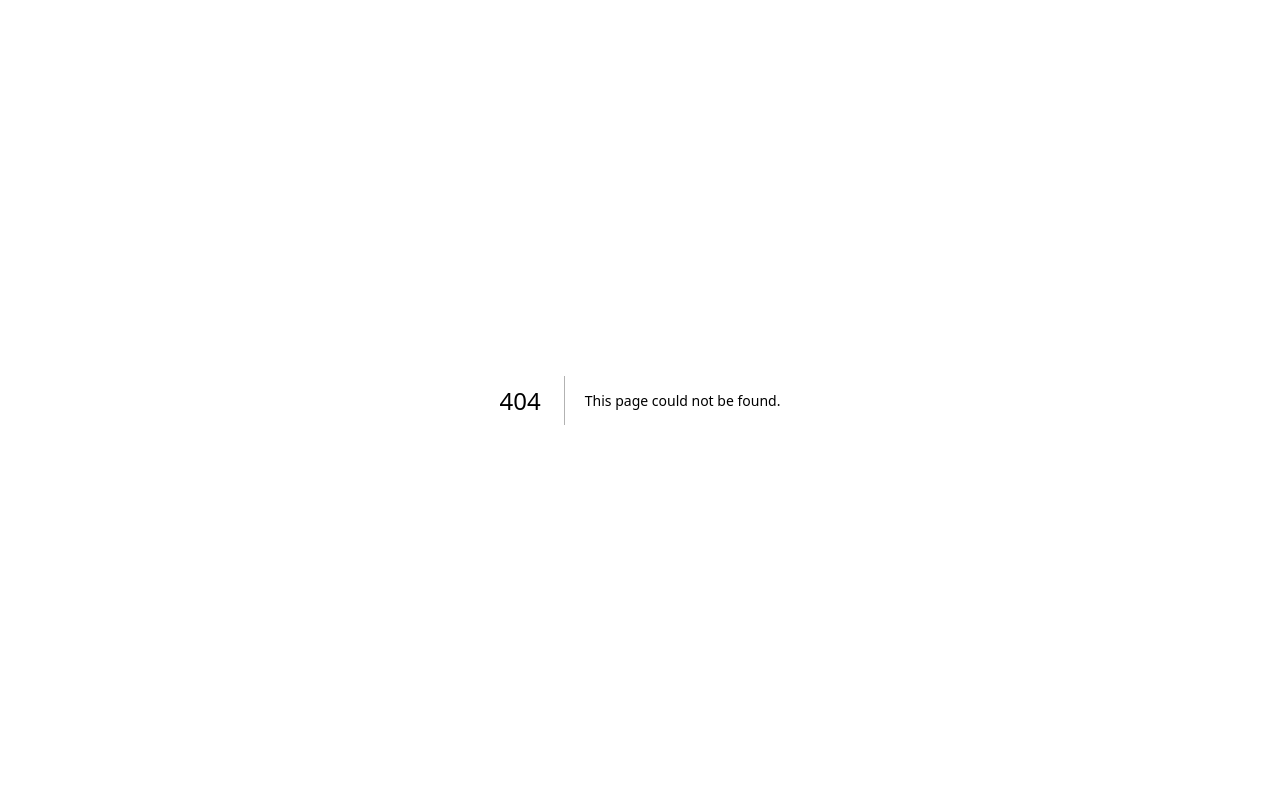
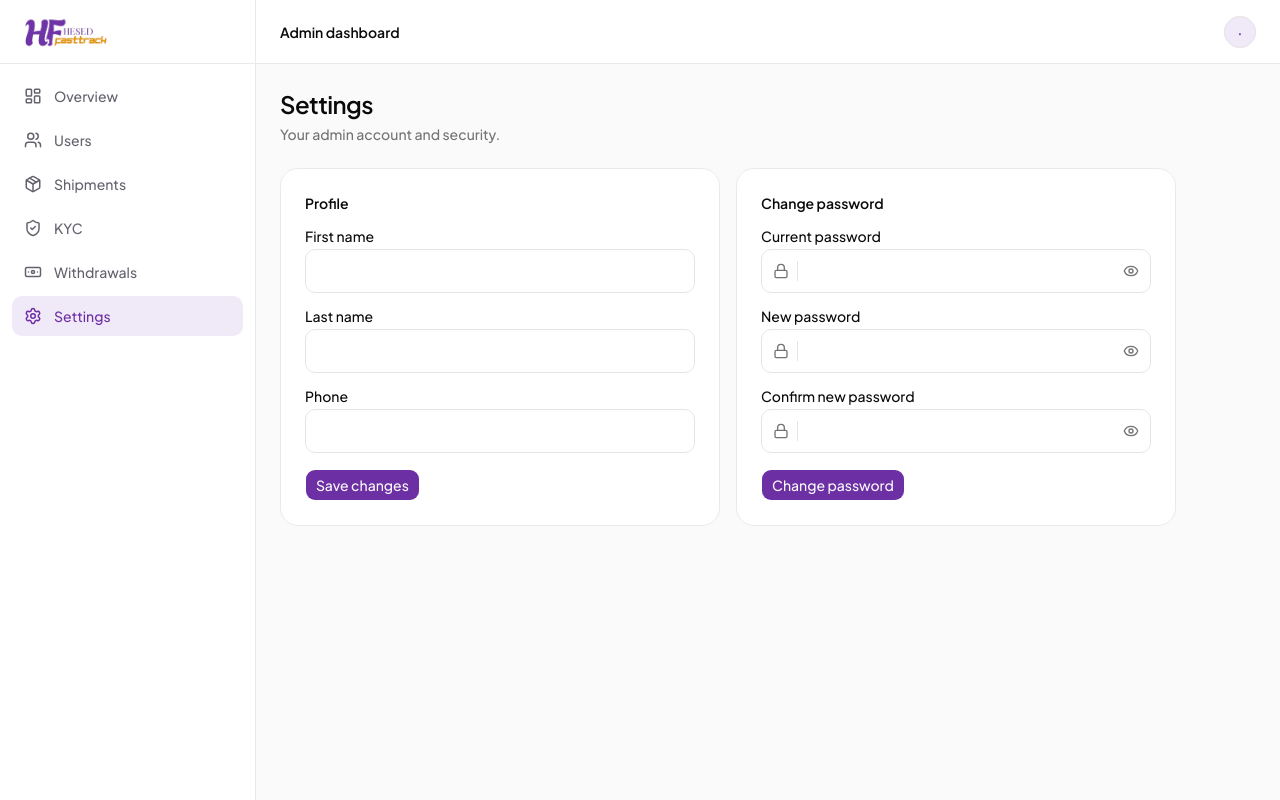
Before and after one commit to Hesed-Fasttrack/hesed-fasttrack-web, a Next.js app: page /dashboard/admin/settings in a window 1280 px wide. Before the commit this address had no page. Built offline with nearby package versions, Linux system fonts and the light colour scheme; no server answers.

Commit message:
code adjustments and updates

```diff
--- a/app/dashboard/admin/_components/admin-sidebar.tsx
+++ b/app/dashboard/admin/_components/admin-sidebar.tsx
@@ -2,7 +2,7 @@
 
 import { DashboardSidebar, type DashboardNavItem } from "@/components/shared/dashboard-sidebar";
 import Cookies from "js-cookie";
-import { Banknote, History, LayoutDashboard, Package, ShieldCheck, UserRoundCog, Users } from "lucide-react";
+import { Banknote, History, LayoutDashboard, Package, Settings, ShieldCheck, UserRoundCog, Users } from "lucide-react";
 import { useEffect, useState } from "react";
 
 const NAV_ITEMS: (DashboardNavItem & { superOnly?: boolean })[] = [
@@ -13,6 +13,7 @@ const NAV_ITEMS: (DashboardNavItem & { superOnly?: boolean })[] = [
   { label: "Withdrawals", href: "/dashboard/admin/withdrawals", icon: Banknote },
   { label: "Admins", href: "/dashboard/admin/admins", icon: UserRoundCog, superOnly: true },
   { label: "Activity", href: "/dashboard/admin/activities", icon: History, superOnly: true },
+  { label: "Settings", href: "/dashboard/admin/settings", icon: Settings },
 ];
 
 export const AdminSidebar = function ({ className, onNavigate }: { className?: string; onNavigate?: () => void }) {
--- /dev/null
+++ b/app/dashboard/admin/settings/page.tsx
@@ -0,0 +1,98 @@
+"use client";
+
+import { FormInput } from "@/components/form/form-input";
+import { PageHeader } from "@/components/shared/page-header";
+import { Button } from "@/components/ui/button";
+import { useGetProfile } from "@/hooks/use-get-profile";
+import { useSubmitData } from "@/hooks/use-submit-data";
+import { API_ENDPOINTS } from "@/lib/endpoints";
+import { zodResolver } from "@hookform/resolvers/zod";
+import { Loader2, Lock } from "lucide-react";
+import { useEffect } from "react";
+import { useForm } from "react-hook-form";
+import z from "zod";
+
+const profileSchema = z.object({
+  first_name: z.string().trim().min(1, "First name is required"),
+  last_name: z.string().trim().optional(),
+  phone_no: z.string().trim().optional(),
+});
+
+const passwordSchema = z
+  .object({
+    current_password: z.string().min(1, "Your current password is required"),
+    new_password: z
+      .string()
+      .min(8, "Password must be at least 8 characters long")
+      .regex(/^(?=.*[A-Za-z])(?=.*\d)(?=.*[@$!%*?&#^()\-_=+.])[A-Za-z\d@$!%*?&#^()\-_=+.]{8,}$/, "Password must include at least one letter, one number and one special character"),
+    confirm_password: z.string(),
+  })
+  .superRefine((data, ctx) => {
+    if (data.confirm_password !== data.new_password) {
+      ctx.addIssue({ code: z.ZodIssueCode.custom, message: "Passwords do not match", path: ["confirm_password"] });
+    }
+  });
+
+type ProfileFormValues = z.infer<typeof profileSchema>;
+type PasswordFormValues = z.infer<typeof passwordSchema>;
+
+export default function AdminSettingsPage() {
+  const { profile } = useGetProfile();
+
+  const profileForm = useForm<ProfileFormValues>({ resolver: zodResolver(profileSchema), defaultValues: { first_name: "", last_name: "", phone_no: "" } });
+  const passwordForm = useForm<PasswordFormValues>({ resolver: zodResolver(passwordSchema) });
+
+  useEffect(() => {
+    if (!profile) return;
+    profileForm.reset({ first_name: profile.first_name ?? "", last_name: profile.last_name ?? "", phone_no: profile.phone_no ?? "" });
+    // eslint-disable-next-line react-hooks/exhaustive-deps
+  }, [profile]);
+
+  const { mutate: updateProfile, isPending: isSavingProfile } = useSubmitData<ProfileFormValues, unknown>({
+    url: API_ENDPOINTS.auth.updateProfile,
+    method: "put",
+    onSuccessMessage: "Profile updated",
+    additionalQueryKeys: [[API_ENDPOINTS.auth.getProfile]],
+  });
+
+  const { mutate: updatePassword, isPending: isSavingPassword } = useSubmitData<{ current_password: string; new_password: string }, unknown>({
+    url: API_ENDPOINTS.auth.updatePassword,
+    method: "put",
+    onSuccessMessage: "Password changed",
+    onSuccess: () => passwordForm.reset(),
+  });
+
+  return (
+    <div>
+      <PageHeader title="Settings" description="Your admin account and security." />
+
+      <div className="grid max-w-4xl gap-4 lg:grid-cols-2">
+        <div className="rounded-2xl border border-line bg-white p-6">
+          <p className="text-sm font-semibold text-foreground">Profile</p>
+          <form onSubmit={profileForm.handleSubmit(data => updateProfile({ ...data, last_name: data.last_name || undefined, phone_no: data.phone_no || undefined }))} className="mt-4 space-y-4">
+            <FormInput<ProfileFormValues> control={profileForm.control} name="first_name" errors={profileForm.formState.errors} label="First name" />
+            <FormInput<ProfileFormValues> control={profileForm.control} name="last_name" errors={profileForm.formState.errors} label="Last name" />
+            <FormInput<ProfileFormValues> control={profileForm.control} name="phone_no" errors={profileForm.formState.errors} label="Phone" type="tel" />
+            <Button type="submit" disabled={isSavingProfile}>
+              {isSavingProfile && <Loader2 className="animate-spin" />}
+              Save changes
+            </Button>
+          </form>
+        </div>
+
+        <div className="rounded-2xl border border-line bg-white p-6">
+          <p className="text-sm font-semibold text-foreground">Change password</p>
+          <form onSubmit={passwordForm.handleSubmit(data => updatePassword({ current_password: data.current_password, new_password: data.new_password }))} className="mt-4 space-y-4">
+            <FormInput<PasswordFormValues> control={passwordForm.control} name="current_password" errors={passwordForm.formState.errors} label="Current password" type="password" icon={Lock} />
+            <FormInput<PasswordFormValues> control={passwordForm.control} name="new_password" errors={passwordForm.formState.errors} label="New password" type="password" icon={Lock} />
+            <FormInput<PasswordFormValues> control={passwordForm.control} name="confirm_password" errors={passwordForm.formState.errors} label="Confirm new password" type="password" icon={Lock} />
+            <Button type="submit" disabled={isSavingPassword}>
+              {isSavingPassword && <Loader2 className="animate-spin" />}
+              Change password
+            </Button>
+          </form>
+        </div>
+      </div>
+    </div>
+  );
+}
--- a/app/dashboard/customer/addresses/_components/address-form-dialog.tsx
+++ b/app/dashboard/customer/addresses/_components/address-form-dialog.tsx
@@ -34,9 +34,10 @@ interface Props {
   open: boolean;
   address: Address | null;
   onClose: () => void;
+  onCreated?: (address: Address) => void;
 }
 
-export const AddressFormDialog = function ({ open, address, onClose }: Props) {
+export const AddressFormDialog = function ({ open, address, onClose, onCreated }: Props) {
   const [country, setCountry] = useState("NG");
   const [stateCode, setStateCode] = useState("");
 
@@ -94,12 +95,15 @@ export const AddressFormDialog = function ({ open, address, onClose }: Props) {
 
   const isEditing = !!address;
 
-  const { mutate: saveAddress, isPending } = useSubmitData<AddressFormValues & { country: string }, unknown>({
+  const { mutate: saveAddress, isPending } = useSubmitData<AddressFormValues & { country: string }, APIResponse<Address>>({
     url: isEditing ? API_ENDPOINTS.customer.addresses.update(address.id) : API_ENDPOINTS.customer.addresses.create,
     method: isEditing ? "put" : "post",
     onSuccessMessage: isEditing ? "Address updated" : "Address saved",
     additionalQueryKeys: [[API_ENDPOINTS.customer.addresses.list]],
-    onSuccess: onClose,
+    onSuccess: response => {
+      if (!isEditing && response?.data) onCreated?.(response.data);
+      onClose();
+    },
   });
 
   const onSubmit = function (data: AddressFormValues) {
--- a/app/dashboard/customer/book/_components/details-step.tsx
+++ b/app/dashboard/customer/book/_components/details-step.tsx
@@ -1,5 +1,6 @@
 "use client";
 
+import { AddressFormDialog } from "@/app/dashboard/customer/addresses/_components/address-form-dialog";
 import { AppSimpleSelect } from "@/components/shared/app-simple-select";
 import { ParcelDialog } from "@/components/shared/parcel-dialog";
 import { Button } from "@/components/ui/button";
@@ -12,7 +13,6 @@ import { useBookingStore } from "@/store/booking";
 import type { Address, FulfilmentType, ShipmentPurpose } from "@/types/customer";
 import type { APIResponse } from "@/types/response";
 import { Building2, Pencil, Plus, Trash2, Truck } from "lucide-react";
-import Link from "next/link";
 import { useState } from "react";
 
 const PURPOSES: { value: ShipmentPurpose; label: string }[] = [
@@ -32,9 +32,16 @@ const formatAddress = (address: Address) => `${address.contact_name} — ${addre
 export const DetailsStep = function () {
   const { senderAddress, receiverAddress, fulfilmentType, purpose, parcels, setSenderAddress, setReceiverAddress, setFulfilmentType, setPurpose, upsertParcel, removeParcel, setStep } = useBookingStore();
   const [editingParcel, setEditingParcel] = useState<number | null | "new">(null);
+  const [isAddingAddress, setIsAddingAddress] = useState(false);
 
   const { data: addressesData } = useGetData<APIResponse<Address[]>>({ url: API_ENDPOINTS.customer.addresses.list });
   const addresses = addressesData?.data ?? [];
+
+  // A freshly created address slots into whichever side is still empty.
+  const handleAddressCreated = function (created: Address) {
+    if (!senderAddress) setSenderAddress(created);
+    else if (!receiverAddress) setReceiverAddress(created);
+  };
 
   const handleContinue = function () {
     if (!senderAddress || !receiverAddress) return showToast("warning", "Choose both a sender and a receiver address");
@@ -48,16 +55,14 @@ export const DetailsStep = function () {
   return (
     <div className="max-w-2xl space-y-6">
       <div className="rounded-2xl border border-line bg-white p-5">
-        <p className="text-sm font-semibold text-foreground">Route</p>
-        {addresses.length === 0 && (
-          <p className="mt-2 text-sm text-muted-foreground">
-            No saved addresses yet —{" "}
-            <Link href="/dashboard/customer/addresses" className="font-medium text-brand hover:underline">
-              add one first
-            </Link>
-            .
-          </p>
-        )}
+        <div className="flex items-center justify-between">
+          <p className="text-sm font-semibold text-foreground">Route</p>
+          <Button variant="outline" size="sm" onClick={() => setIsAddingAddress(true)}>
+            <Plus />
+            New address
+          </Button>
+        </div>
+        {addresses.length === 0 && <p className="mt-2 text-sm text-muted-foreground">No saved addresses yet — create one right here with the button above.</p>}
         <div className="mt-3 grid gap-4 sm:grid-cols-2">
           <AppSimpleSelect
             label="Sender"
@@ -150,6 +155,8 @@ export const DetailsStep = function () {
         onSave={parcel => upsertParcel(typeof editingParcel === "number" ? editingParcel : null, parcel)}
         onClose={() => setEditingParcel(null)}
       />
+
+      <AddressFormDialog open={isAddingAddress} address={null} onClose={() => setIsAddingAddress(false)} onCreated={handleAddressCreated} />
     </div>
   );
 };
--- a/components/shared/app-dialog.tsx
+++ b/components/shared/app-dialog.tsx
@@ -21,7 +21,7 @@ export const AppDialog = function ({ isOpen, onOpenChange, children, title, desc
   return (
     <Dialog open={isOpen} onOpenChange={handleOpenChange}>
       <DialogContent
-        className="flex flex-col gap-0 p-0"
+        className="flex max-h-[85dvh] flex-col gap-0 p-0"
         style={width || height ? { width, maxWidth: "100vw", maxHeight: height } : undefined}
         onInteractOutside={e => {
           if (isSubmitting) e.preventDefault();
@@ -30,15 +30,15 @@ export const AppDialog = function ({ isOpen, onOpenChange, children, title, desc
           if (isSubmitting) e.preventDefault();
         }}
       >
-        <DialogHeader className="border-b px-6 py-4">
+        <DialogHeader className="shrink-0 border-b px-6 py-4">
           <DialogTitle>{title}</DialogTitle>
           {description && <DialogDescription>{description}</DialogDescription>}
         </DialogHeader>
 
-        <div className="scrollbar-hide max-h-[80vh] overflow-y-auto px-6 py-4">{children}</div>
+        <div className="scrollbar-hide min-h-0 flex-1 overflow-y-auto px-6 py-4">{children}</div>
 
         {/* ui/dialog's footer bakes in -mx-4 -mb-4 for the default p-4 content — neutralise it, we run p-0 */}
-        {dialogFooter && <DialogFooter className="mx-0 mb-0 border-t px-6 py-4">{dialogFooter}</DialogFooter>}
+        {dialogFooter && <DialogFooter className="mx-0 mb-0 shrink-0 border-t px-6 py-4">{dialogFooter}</DialogFooter>}
       </DialogContent>
     </Dialog>
   );
--- a/components/shared/app-simple-select.tsx
+++ b/components/shared/app-simple-select.tsx
@@ -31,7 +31,7 @@ export const AppSimpleSelect = function ({ label, options, value, onValueChange,
   const selectedLabel = options.find(option => option.value === value)?.label;
 
   return (
-    <div className={cn("flex flex-col gap-1.5", containerClassName)}>
+    <div className={cn("flex min-w-0 flex-col gap-1.5", containerClassName)}>
       {label && <Label htmlFor={inputId}>{label}</Label>}
       <DropdownMenu>
         {triggerVariant === "ellipsis" ? (
@@ -46,7 +46,7 @@ export const AppSimpleSelect = function ({ label, options, value, onValueChange,
             aria-invalid={!!error}
             className={cn(
               // h-11 matches AppInput so mixed rows line up
-              "border-input bg-background focus-visible:ring-ring flex h-11 w-full items-center justify-between rounded-md border px-3 py-2 text-sm whitespace-nowrap shadow-xs outline-none focus-visible:ring-2 disabled:cursor-not-allowed disabled:opacity-50",
+              "border-input bg-background focus-visible:ring-ring flex h-11 w-full min-w-0 items-center justify-between rounded-md border px-3 py-2 text-sm whitespace-nowrap shadow-xs outline-none focus-visible:ring-2 disabled:cursor-not-allowed disabled:opacity-50",
               !!error && "border-destructive",
               !selectedLabel && "text-muted-foreground",
               className,
@@ -56,13 +56,13 @@ export const AppSimpleSelect = function ({ label, options, value, onValueChange,
             <ChevronDown className="text-muted-foreground ml-2 h-4 w-4 shrink-0" />
           </DropdownMenuTrigger>
         )}
-        <DropdownMenuContent className={triggerVariant === "ellipsis" ? "w-40" : "min-w-(--radix-dropdown-menu-trigger-width)"} align="end">
+        <DropdownMenuContent className={triggerVariant === "ellipsis" ? "w-40" : "w-(--radix-dropdown-menu-trigger-width) max-w-[calc(100vw-2rem)]"} align="end">
           {options.map(option => {
             const Icon = optionIcons?.[option.value];
             return (
               <DropdownMenuItem key={option.value} disabled={option.disabled} onSelect={() => onValueChange?.(option.value)} className={cn("cursor-pointer gap-2", option.value === value && "text-brand font-medium")}>
                 {Icon && <Icon className="h-4 w-4" />}
-                {option.label}
+                <span className="min-w-0 truncate">{option.label}</span>
               </DropdownMenuItem>
             );
           })}
```
